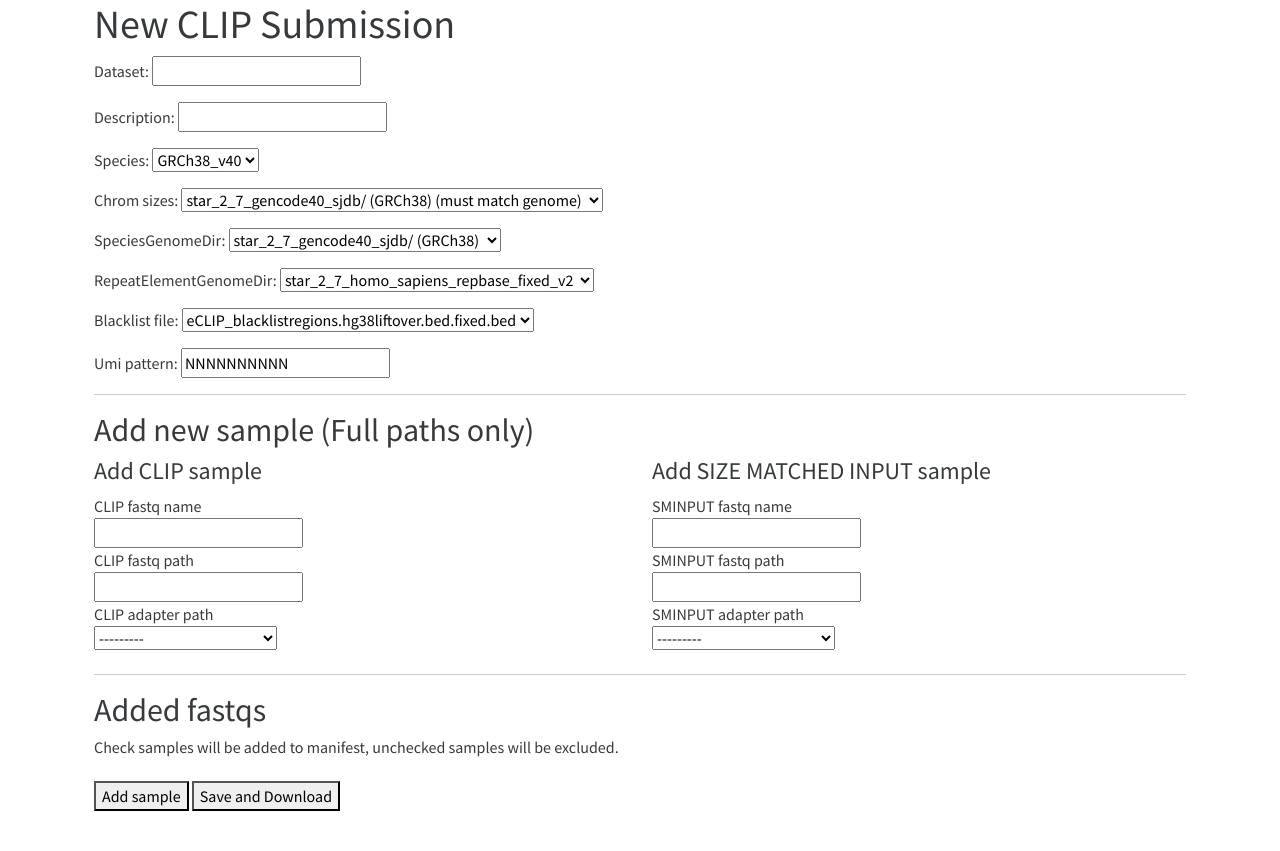
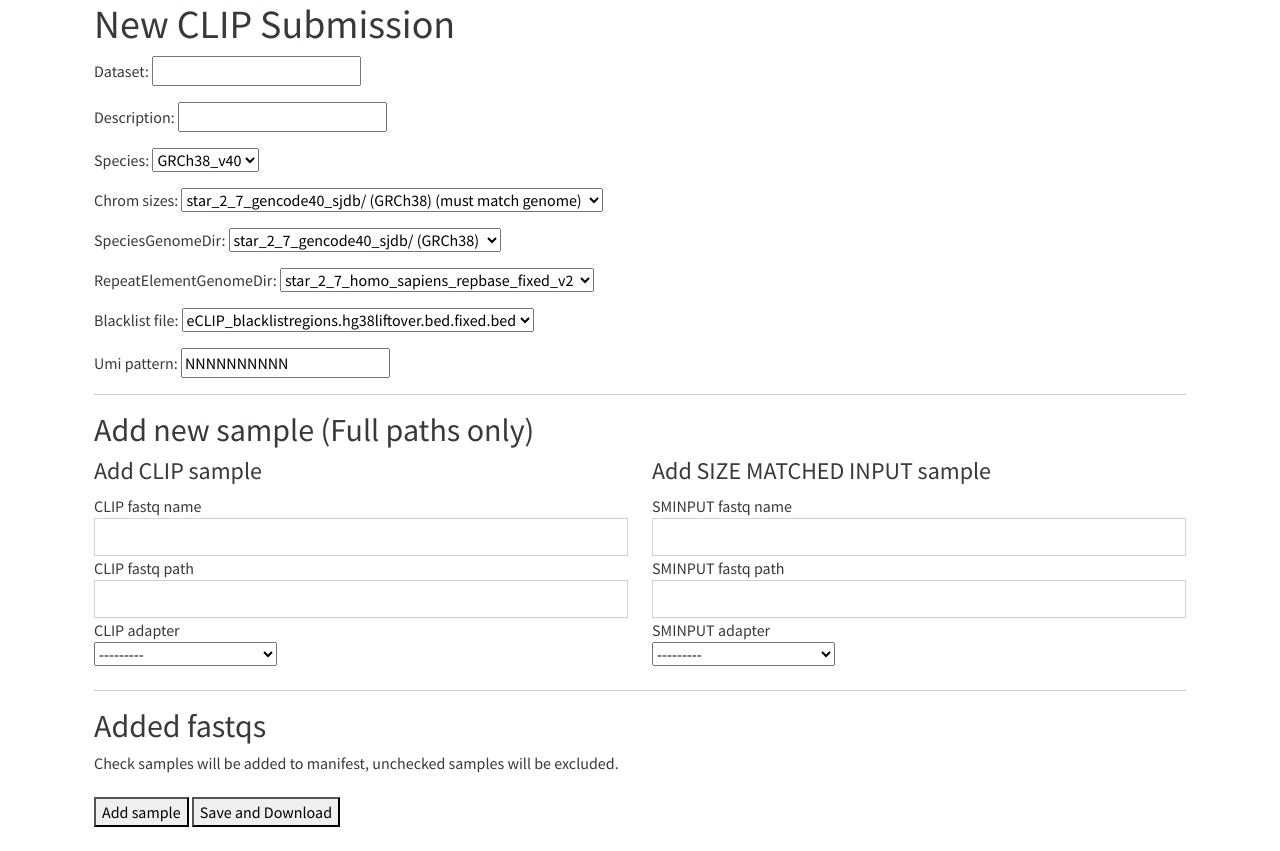
Before and after one commit to YeoLab/metadata-db, a Django app: page /CLIP/ in a window 1280 px wide. Shown: the part 56-907 px from the top of the page. Run offline with Django 3.2, Linux system fonts and the light colour scheme; data that the repository does not hold is empty; some libraries are stand-ins or nearby versions.

Commit message:
more formatting changes

```diff
--- a/blog/templates/blog/CLIP_form.html
+++ b/blog/templates/blog/CLIP_form.html
@@ -11,18 +11,14 @@
             <hr>
             <h2>Add new sample (Full paths only)</h2>
             <div class="row">
-                <div class="col-sm">
+                <div class="col-md">
                     <h4>Add CLIP sample</h4>
-
-                    <div>
-                        CLIP fastq name<div><input type="text" name="ip_fastq_title"></div>
-                    </div>
-                    <div>
-                        CLIP fastq path<div><input type="text" name="ip_fastq_path"></div>
-                    </div>
-                    <div>
-                        CLIP adapter path
-                        <div>
+                    <label for="ip_fastq_title">CLIP fastq name</label>
+                    <div class="col"><input class="form-control" type="text" name="ip_fastq_title" id="ip_fastq_title"></div>
+                    <label for="ip_fastq_path">CLIP fastq path</label>
+                    <div class="col"><input class="form-control" type="text" name="ip_fastq_path" id="ip_fastq_path"></div>
+                    <label for="ip_adapter_path">CLIP adapter</label>
+                    <div class="col">
                         <select id="ip_adapter_path" name="ip_adapter_path">
                         {% for x, y in form.fields.barcode_file.choices %}
                             <option value="{{ x }}"{% if form.fields.barcode_file.value == x %} selected{% endif %}>{{ y }}</option>
@@ -30,24 +26,19 @@
                         </select>
                     </div>
                 </div>
-                </div>
-                <div class="col-sm">
+                <div class="col-md">
                     <h4>Add SIZE MATCHED INPUT sample</h4>
-                    <div>
-                        SMINPUT fastq name<div><input type="text" name="sminput_fastq_title"></div>
-                    </div>
-                    <div>
-                        SMINPUT fastq path<div><input type="text" name="sminput_fastq_path"></div>
-                    </div>
-                    <div>
-                        SMINPUT adapter path
-                        <div>
+                    <label for="sminput_fastq_title">SMINPUT fastq name</label>
+                    <div class="col"><input class="form-control" type="text" name="sminput_fastq_title" id="sminput_fastq_title"></div>
+                    <label for="sminput_fastq_path">SMINPUT fastq path</label>
+                    <div class="col"><input class="form-control" type="text" name="sminput_fastq_path" id="sminput_fastq_path"></div>
+                    <label for="sminput_adapter_path">SMINPUT adapter</label>
+                    <div class="col">
                         <select id="sminput_adapter_path" name="sminput_adapter_path">
                         {% for x, y in form.fields.barcode_file.choices %}
-                                <option value="{{ x }}"{% if form.fields.barcode_file.value == x %} selected{% endif %}> {{ y }} </option>
+                            <option value="{{ x }}"{% if form.fields.barcode_file.value == x %} selected{% endif %}>{{ y }}</option>
                         {% endfor %}
                         </select>
-                        </div>
                     </div>
                 </div>
             </div>
@@ -62,7 +53,10 @@
                 <h6>Check samples will be added to manifest, unchecked samples will be excluded.</h6>
                 <ul>
                 {% for fastq in fastq %}
-                    <li><input type="checkbox" value={{fastq.id}} name="fqid_{{fastq.id}}" checked="true">{{fastq.ip_title}}: {{fastq.ip_path}}</li>
+                    <li><input class="mx-2" type="checkbox" value={{fastq.id}} name="fqid_{{fastq.id}}" checked="true">{{fastq.ip_title}} over {{fastq.sminput_title}}
+                    <div>{{fastq.ip_path}}</div>
+                    <div>{{fastq.sminput_path}}</div>
+                    </li>
                 {% endfor %}
                 </ul>
 
--- a/blog/views.py
+++ b/blog/views.py
@@ -117,7 +117,8 @@ def CLIP_form(request):
                 # set variables to field values
                 # return redirect('/CLIP/')
                 response = HttpResponse(file_data, content_type='application/text charset=utf-8')
-                response['Content-Disposition'] = 'attachment; filename="foo.txt"'
+                f = request.POST.get('dataset', 'manifest')
+                response['Content-Disposition'] = f'attachment; filename="{f}.yaml"'
                 return response
 
         elif request.POST.get("newItem"):
@@ -164,7 +165,3 @@ def CLIP_yaml(clip):
     #     documents = yaml.dump(field_dict, file)
 
     return "#!/usr/bin/env eCLIP_singleend\n" + yaml.dump(field_dict,default_flow_style=False)
-
-def download(request):
-   # some code
-   file_data = "some text"
```
Lines whose indentation alone changed are shown as unchanged.
